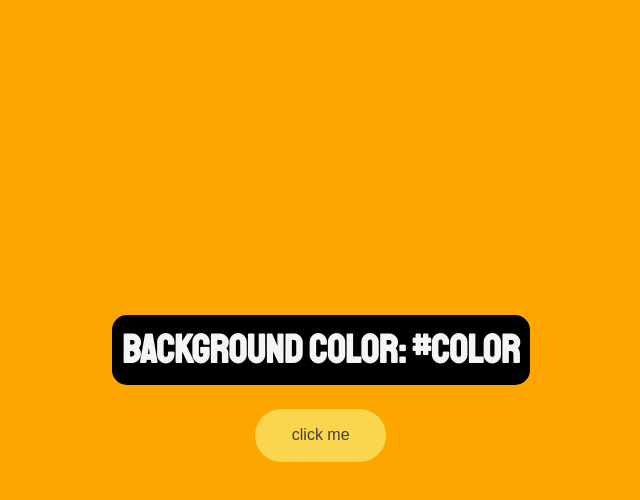
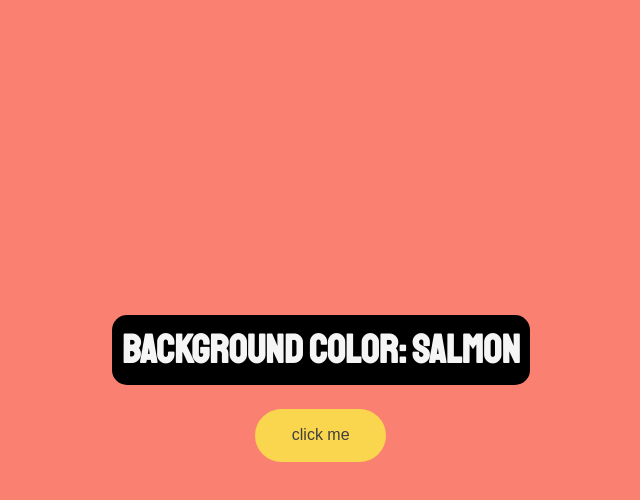
Before and after one commit to KetrinZireael/Color_Flipper, a plain HTML site: page index.html in a window 1280 px wide. Both pictures are taken after a click on the button "click me". Shown: the whole page, without its empty margins (319-959 px from the left). Drawn offline with Linux system fonts and the light colour scheme.

Commit message:
Add logic games

```diff
--- a/index.html
+++ b/index.html
@@ -9,10 +9,10 @@
   <body>
     <div class="app, staatliches">
       <div class="app__header">
-        <h1 class="text">Background color: <span id="color">#color</span></h1>
+        <h1 class="text">Background color: <span id="color">orange</span></h1>
       </div>
       <div class="app__content">
-        <input class="button" type="button" value="click me" />
+        <input class="button" id="start" type="button" value="click me" />
       </div>
     </div>
 
--- a/js/main.js
+++ b/js/main.js
@@ -0,0 +1,21 @@
+let $start = document.querySelector('#start');
+let $backgoundColor = document.querySelector('body');
+let $color = document.querySelector('#color');
+
+let arrayColors = ['red', 'blue', 'green', 'yellow', 'pink', 'orange', 'salmon',
+'paleGreen', 'mediumSpringGreen', 'lightSeaGreen', 'teal', 'moccasin', 'steelBlue',
+'violet', 'mediumPurple', 'purple', 'indigo', 'slateBlue', 'sandyBrown',
+'chocolate', 'darkSlateGray', 'mistyRose', 'coral', 'tomato'];
+
+$start.addEventListener('click', startGame);
+
+function startGame() {
+    let randomColors = getRandom(0, arrayColors.length);
+
+    $backgoundColor.style.backgroundColor = arrayColors[randomColors];
+    $color.innerHTML = arrayColors[randomColors];
+}
+
+function getRandom (min, max) {
+    return Math.floor(Math.random() * (max - min) + min);
+}
```
